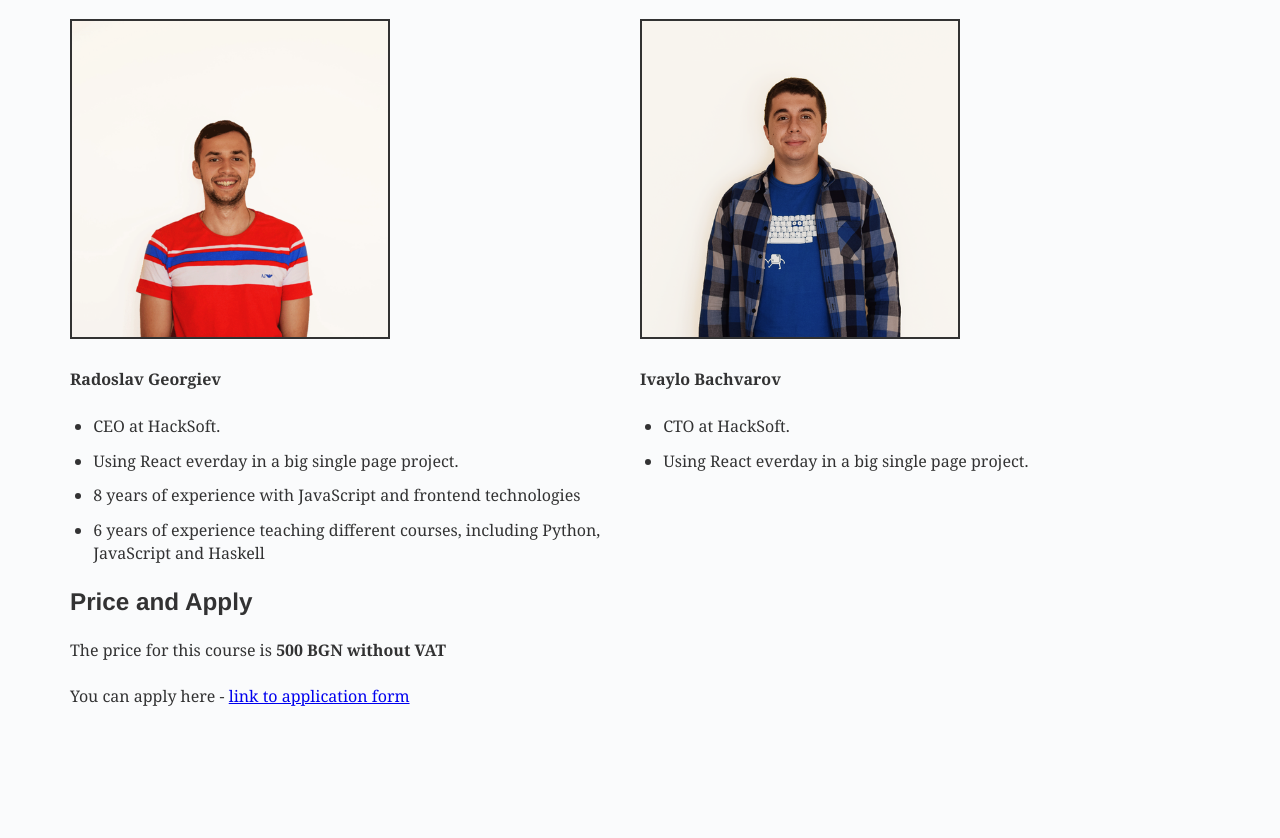
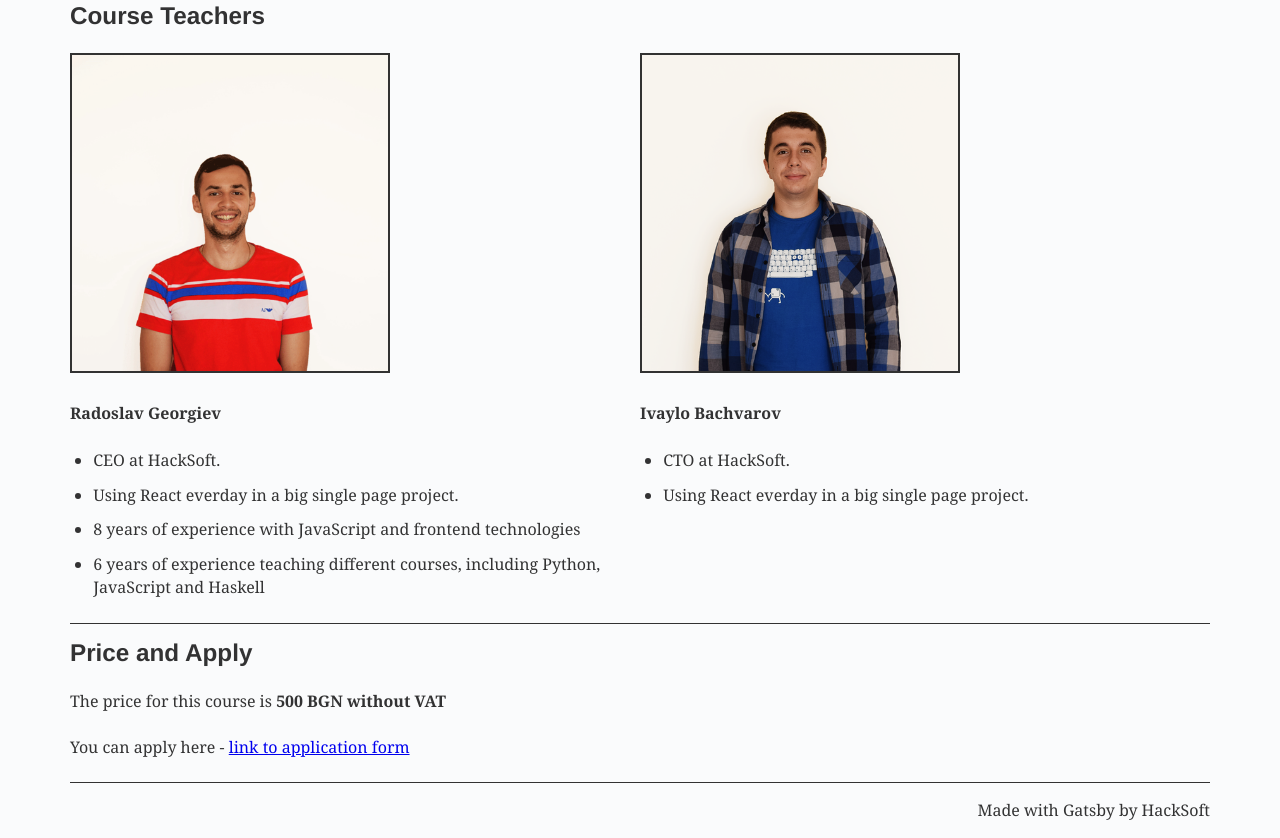
Before and after one commit to HackSoftware/react-course-website, a Gatsby site: page / in a window 1280 px wide. Shown: the part 926-1764 px from the top of the page. Before the commit the page ends 1672 px from the top, so only its background shows below. Built offline with nearby package versions, Linux system fonts and the light colour scheme; Gatsby itself is replaced by a stand-in of ours.

Commit message:
Introduce sections & footer

```diff
--- /dev/null
+++ b/src/components/Footer/index.js
@@ -0,0 +1,7 @@
+import React from 'react';
+
+import styles from './styles.module.css';
+
+export default () => {
+  return <div className={styles.Footer}>Made with Gatsby by HackSoft</div>;
+};
--- /dev/null
+++ b/src/components/Footer/styles.module.css
@@ -0,0 +1,4 @@
+.Footer {
+  display: flex;
+  justify-content: flex-end;
+}
--- /dev/null
+++ b/src/components/Section/index.js
@@ -0,0 +1,7 @@
+import React from 'react';
+
+import styles from './styles.module.css';
+
+export default ({children}) => {
+  return <div className={styles.Section}>{children}</div>;
+};
--- /dev/null
+++ b/src/components/Section/styles.module.css
@@ -0,0 +1,4 @@
+.Section {
+  border-bottom: 1px solid;
+  margin-bottom: 1rem;
+}
--- a/src/pages/index.js
+++ b/src/pages/index.js
@@ -3,8 +3,10 @@ import {Helmet} from 'react-helmet';
 
 import Inline from '../components/Inline';
 import Container from '../components/container';
+import Section from '../components/Section';
 import ReactLogo from '../components/ReactLogo';
 import Teachers from '../components/Teachers';
+import Footer from '../components/Footer';
 
 import styles from './index.module.css';
 import './index.css';
@@ -21,10 +23,13 @@ const IndexPage = () => (
         React Course by HackBulgaria - Fall 2018
         <ReactLogo />
       </h1>
+      <Section>
         <h2>Course Info</h2>
         <ul className={styles.List}>
           <li>Starts on 16th of October, ends on 16th of December.</li>
-        <li>Twice a week - every Tuesday and Thursday from 19:00 to 21:30.</li>
+          <li>
+            Twice a week - every Tuesday and Thursday from 19:00 to 21:30.
+          </li>
           <li>
             Happening in{' '}
             <a href="https://www.google.com/maps/place/Hack+Bulgaria/@42.6477396,23.3825581,17z/data=!3m1!4b1!4m5!3m4!1s0x40aa86ed287d5e33:0x315f162015dedaa3!8m2!3d42.6477396!4d23.3847468">
@@ -39,10 +44,12 @@ const IndexPage = () => (
             <a href="https://www.hacksoft.io">link to application form</a>
           </li>
         </ul>
+      </Section>
+      <Section>
         <h2>Course Program</h2>
         <p>
-        The course will cover React fundamentals in a practical way, with a lot
-        of examples and coding.
+          The course will cover React fundamentals in a practical way, with a
+          lot of examples and coding.
         </p>
         <p>The high level agenda includes:</p>
         <ul className={styles.List}>
@@ -55,8 +62,8 @@ const IndexPage = () => (
             others.
           </li>
           <li>
-          Everything related to components - lifecycle methods, event handlers,
-          state, props, context
+            Everything related to components - lifecycle methods, event
+            handlers, state, props, context
           </li>
           <li>
             Styling and layouting with CSS, using different techniques, like CSS
@@ -67,8 +74,8 @@ const IndexPage = () => (
             components and compound components
           </li>
           <li>
-          Fetching data from the server and working with that data. Immutability
-          and lifting states
+            Fetching data from the server and working with that data.
+            Immutability and lifting states
           </li>
           <li>
             Working with forms and sending data to the server. Running sync and
@@ -81,8 +88,12 @@ const IndexPage = () => (
             Running React without <Inline>create-react-app</Inline>
           </li>
         </ul>
+      </Section>
+      <Section>
         <h2>Course Teachers</h2>
         <Teachers />
+      </Section>
+      <Section>
         <h2>Price and Apply</h2>
         <p>
           The price for this course is <strong>500 BGN without VAT</strong>
@@ -91,6 +102,8 @@ const IndexPage = () => (
           You can apply here -{' '}
           <a href="https://www.hacksoft.io">link to application form</a>
         </p>
+      </Section>
+      <Footer />
     </Container>
   </React.Fragment>
 );
```
Lines whose indentation alone changed are shown as unchanged.
